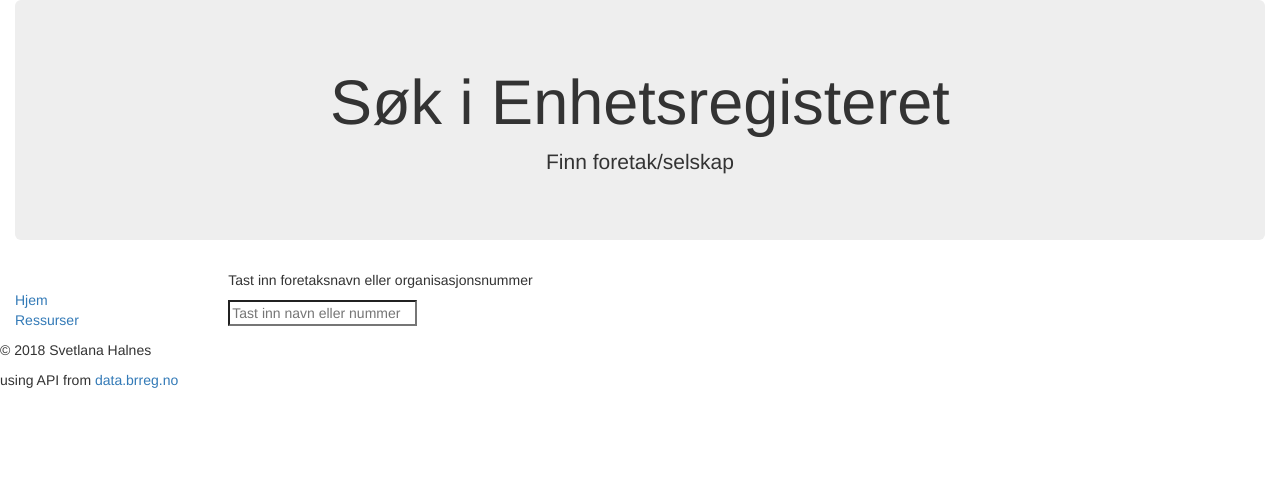
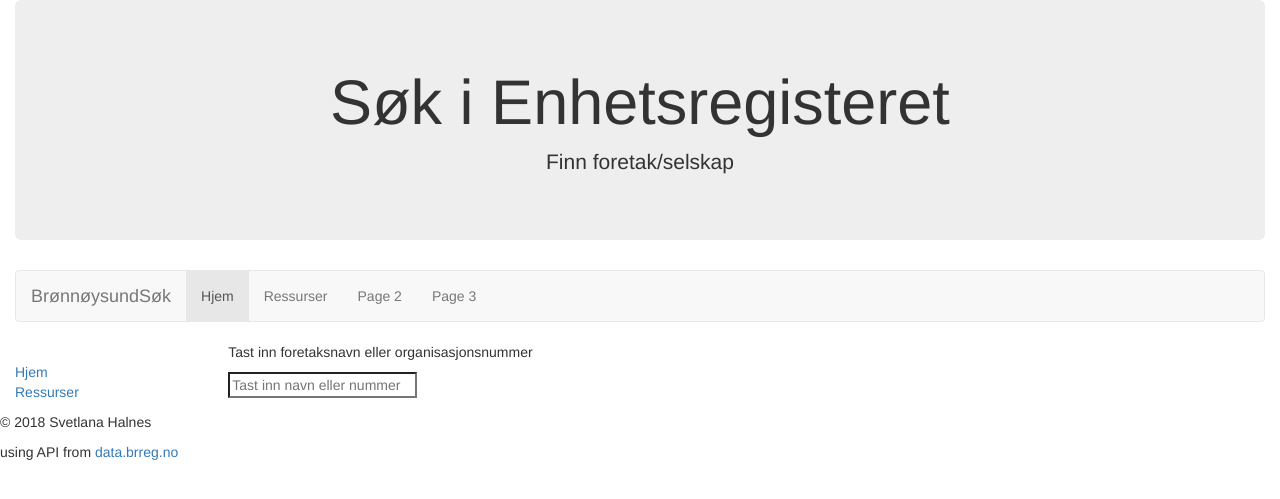
Before and after one commit to sHalnes/register_search, a Django app: page /searching/ in a window 1280 px wide. Shown: the top 499 px of the page. Run offline with Django 3.2, Linux system fonts and the light colour scheme; some libraries are stand-ins or nearby versions.

Commit message:
commit 6

```diff
--- a/searching/templates/base.html
+++ b/searching/templates/base.html
@@ -33,6 +33,23 @@
     <p>Finn foretak/selskap</p>
     </div>
 
+    <nav class="navbar navbar-default">
+  <!--div class="container-fluid"-->
+    <div class="navbar-header">
+      <a class="navbar-brand" href="#">BrønnøysundSøk</a>
+    </div>
+    <ul class="nav navbar-nav">
+      <li class="active"><a href="{% url 'index' %}">Hjem</a></li>
+      <li><a href="{% url 'links' %}">Ressurser</a></li>
+      <li><a href="#">Page 2</a></li>
+      <li><a href="#">Page 3</a></li>
+    </ul>
+  <!--/div-->
+</nav>
+
+
+
+
     <div class="row">
       <div class="col-sm-2">
       {% block sidebar %}
```
